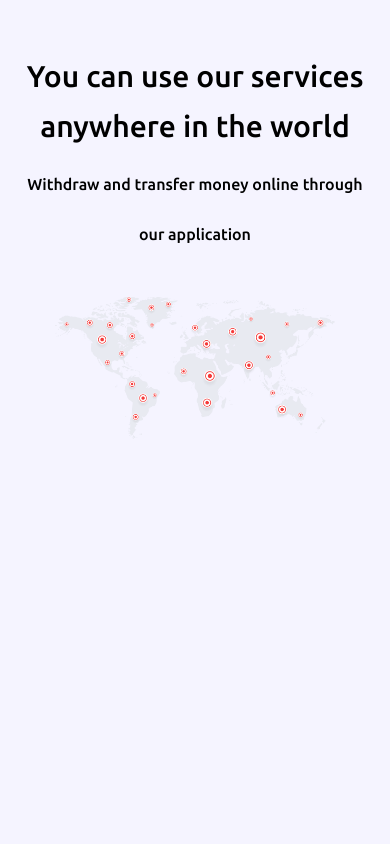
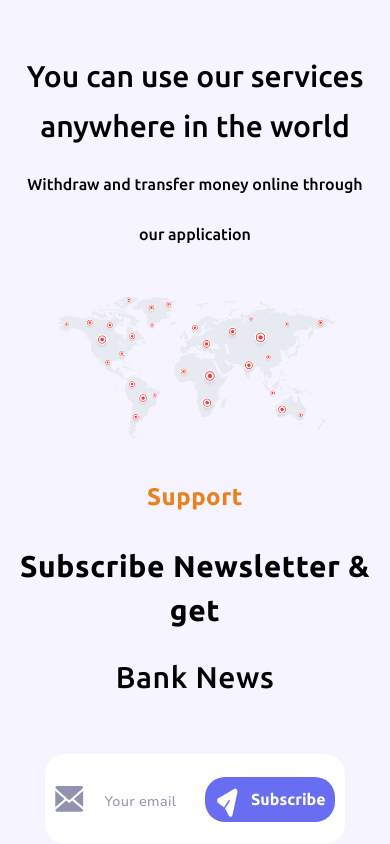
Before and after one commit to pollipolinch/NeoBank, a React (Create React App) app: page / in a window 390 px wide. Shown: the part 3393-4237 px from the top of the page. Before the commit the page ends 3832 px from the top, so only its background shows below. Built offline with nearby package versions, Linux system fonts and the light colour scheme.

Commit message:
feat: add support section

```diff
--- /dev/null
+++ b/src/components/mainpage/support/SupportSection.jsx
@@ -0,0 +1,25 @@
+import React from "react";
+import './support.css';
+import tg_sign from '../../../assets/img/tg-sign.png'
+import mail_sign from '../../../assets/img/email.png'
+
+
+
+
+export default function SupportSection() {
+    return (
+        <section class="support">
+            <p className="support__text-color">Support</p>
+            <h2 className="support__title">Subscribe Newsletter & get</h2>
+            <p className="support__text">Bank News</p>
+            <form className="support__form">
+                <img className="support__form-img" src={mail_sign} alt="email-sign" />
+                <input className="support__form-input" type="text" placeholder="Your email" />
+                <button className="support__form-button">
+                    <img className="support__form-sign" src={tg_sign} alt="tg-sign" />
+                    Subscribe</button>
+            </form>
+        </section>
+
+    )
+}
--- /dev/null
+++ b/src/components/mainpage/support/support.css
@@ -0,0 +1,152 @@
+.support {
+    max-width: 1300px;
+    margin: 0px auto;
+    padding-top: 40px;
+    text-align: center;
+}
+
+.support__text-color {
+    font-family: "Ubuntu", sans-serif;
+    font-weight: 700;
+    line-height: 35px;
+    font-size: 24px;
+    letter-spacing: 0.02em;
+    color: rgb(235, 128, 29);
+}
+
+.support__title {
+    font-family: "Ubuntu", sans-serif;
+    font-weight: 700;
+    line-height: 44px;
+    font-size: 30px;
+    letter-spacing: 0.02em;
+    padding-top: 30px;
+}
+
+.support__text {
+    font-family: "Ubuntu", sans-serif;
+    font-weight: 500;
+    line-height: 44px;
+    font-size: 30px;
+    letter-spacing: 0.02em;
+    padding: 23px 0px 55px 0px;
+}
+
+.support__form {
+    width: 525px;
+    height: 90px;
+    border-radius: 20px;
+    background: rgb(255, 255, 255);
+    color: rgb(144, 146, 176);
+    margin: auto;
+    display: flex;
+    justify-content: space-between;
+    align-items: center;
+    padding: 40px 20px 40px 40px;
+}
+
+@media screen and (max-width: 1050px) {
+    .support__form {
+        width: 400px;
+        padding: 20px 10px;
+    }
+}
+
+@media screen and (max-width: 850px) {
+    .support__form {
+        width: 300px;
+    }
+}
+
+.support__form-input {
+    width: 270px;
+    font-family: "Nunito Sans", sans-serif;
+    font-weight: 400;
+    line-height: 29px;
+    font-size: 20px;
+    letter-spacing: 0.02em;
+}
+
+ .support__form-input::placeholder {
+    font-family: "Nunito Sans", sans-serif;
+    font-weight: 400;
+    line-height: 29px;
+    font-size: 20px;
+    letter-spacing: 0.02em;
+    color: rgb(144, 146, 176);
+    text-align: left;
+    padding-left: 10px;
+}
+
+@media screen and (max-width: 850px) {
+    .support__form-input::placeholder {
+        font-family: "Nunito Sans", sans-serif;
+        font-weight: 400;
+        line-height: 29px;
+        font-size: 16px;
+        letter-spacing: 0.02em;
+    }
+}
+@media screen and (max-width: 490px) {
+    .support__form-input::placeholder {
+        font-family: "Nunito Sans", sans-serif;
+        font-weight: 400;
+        line-height: 29px;
+        font-size: 14px;
+        letter-spacing: 0.02em;
+    }
+}
+
+@media screen and (max-width: 1050px) {
+    .support__form-input {
+        width: 150px;
+    }
+}
+
+@media screen and (max-width: 850px) {
+    .support__form-input {
+        width: 100px;
+    }
+}
+
+.support__form-button {
+    width: 161px;
+    height: 45px;
+    border-radius: 20px;
+    background: rgb(104, 109, 241);
+    color: rgb(255, 255, 255);
+    padding: 10px;
+    font-family: "Ubuntu", sans-serif;
+    font-weight: 700;
+    line-height: 20px;
+    font-size: 16px;
+    letter-spacing: 0em;
+    display: flex;
+    justify-content: flex-start;
+    align-items: center;
+    transition: 0.5s;
+}
+
+.support__form-button:hover {
+    width: 161px;
+    height: 45px;
+    border-radius: 20px;
+    background: rgb(180, 56, 122);
+    color: rgb(255, 255, 255);
+}
+
+@media screen and (max-width: 850px) {
+    .support__form-button {
+        width: 130px;
+    }
+}
+
+.support__form-sign {
+    padding-right: 10px;
+}
+
+@media screen and (max-width: 850px) {
+    .support__form-sign {
+        padding-right: 5px;
+    }
+}
--- a/src/components/mainpage/world/world.css
+++ b/src/components/mainpage/world/world.css
@@ -3,17 +3,20 @@
     margin: 0px auto;
     text-align: center;
 }
+
 @media screen and (max-width: 1350px) {
     .world {
         max-width: 1000px;
     }
 }
+
 @media screen and (max-width: 850px) {
     .world {
         width: 90%;
     }
 }
-  .world .world__title {
+
+.world__title {
     font-family: "Ubuntu", sans-serif;
     font-weight: 500;
     line-height: 50px;
@@ -21,7 +24,8 @@
     letter-spacing: 0em;
     padding-top: 50px;
 }
-  .world .world__text {
+
+.world__text {
     font-family: "Ubuntu", sans-serif;
     font-weight: 500;
     line-height: 50px;
@@ -29,11 +33,13 @@
     letter-spacing: 0em;
     padding-top: 8px;
 }
-  .world .world__img {
+
+.world__img {
     margin-top: 38px;
 }
+
 @media screen and (max-width: 1050px) {
-    .world .world__img {
+    .world__img {
         width: 80%;
     }
 }
--- a/src/pages/main/Main.jsx
+++ b/src/pages/main/Main.jsx
@@ -3,6 +3,7 @@ import ChooseSection from "../../components/mainpage/choose/ChooseSection";
 import FeaturesSection from "../../components/mainpage/features/FeaturesSection";
 import ExchangeSection from "../../components/mainpage/exchange/ExchangeSection";
 import WorldSection from "../../components/mainpage/world/WorldSection";
+import SupportSection from "../../components/mainpage/support/SupportSection";
 
 const Main = () => {
   return (
@@ -13,6 +14,7 @@ const Main = () => {
         <FeaturesSection/>
         <ExchangeSection/>
         <WorldSection/>
+        <SupportSection/>
       </div>
     </>
   );
```
Lines whose indentation alone changed are shown as unchanged.
